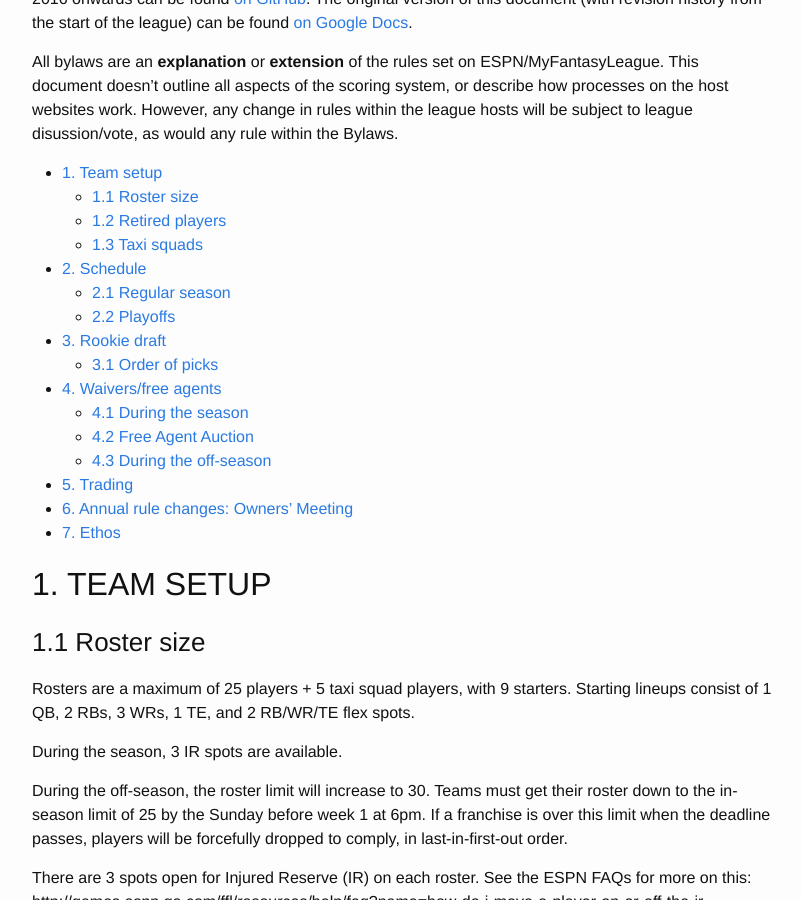
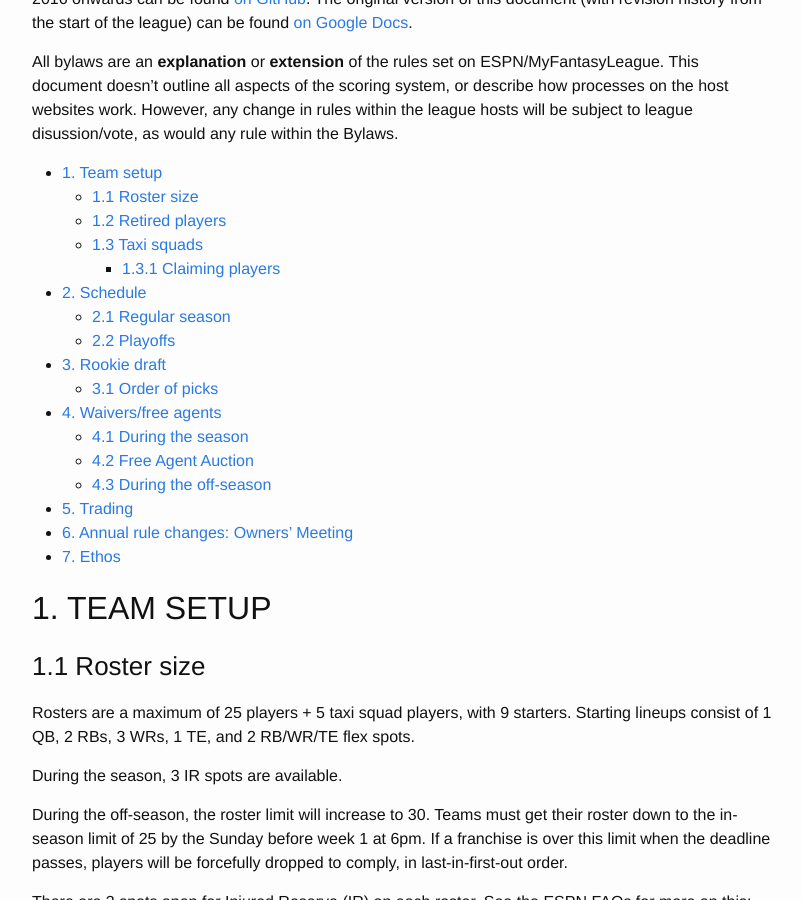
Before and after one commit to UKDynasty/ukdynasty.github.io, a Jekyll site: the page built from bylaws/index.md, in a window 1280 px wide and 900 px high, scrolled down 358 px. Shown: the whole window, without its empty margins (238-1040 px from the left). Built offline with Jekyll 4.4.1, drawn with Linux system fonts in a browser that asks for light colours.

Commit message:
Link to claiming players section

```diff
--- a/bylaws/index.md
+++ b/bylaws/index.md
@@ -13,6 +13,7 @@ All bylaws are an **explanation** or **extension** of the rules set on ESPN/MyFa
     - [1.1 Roster size](#11-roster-size)
     - [1.2 Retired players](#12-retired-players)
     - [1.3 Taxi squads](#13-taxi-squads)
+        - [1.3.1 Claiming players](#131-claiming-players)
 - [2. Schedule](#2-schedule)
     - [2.1 Regular season](#21-regular-season)
     - [2.2 Playoffs](#22-playoffs)
```
Also changed, not shown: other parts of bylaws/index.md (+0 -2 lines).
